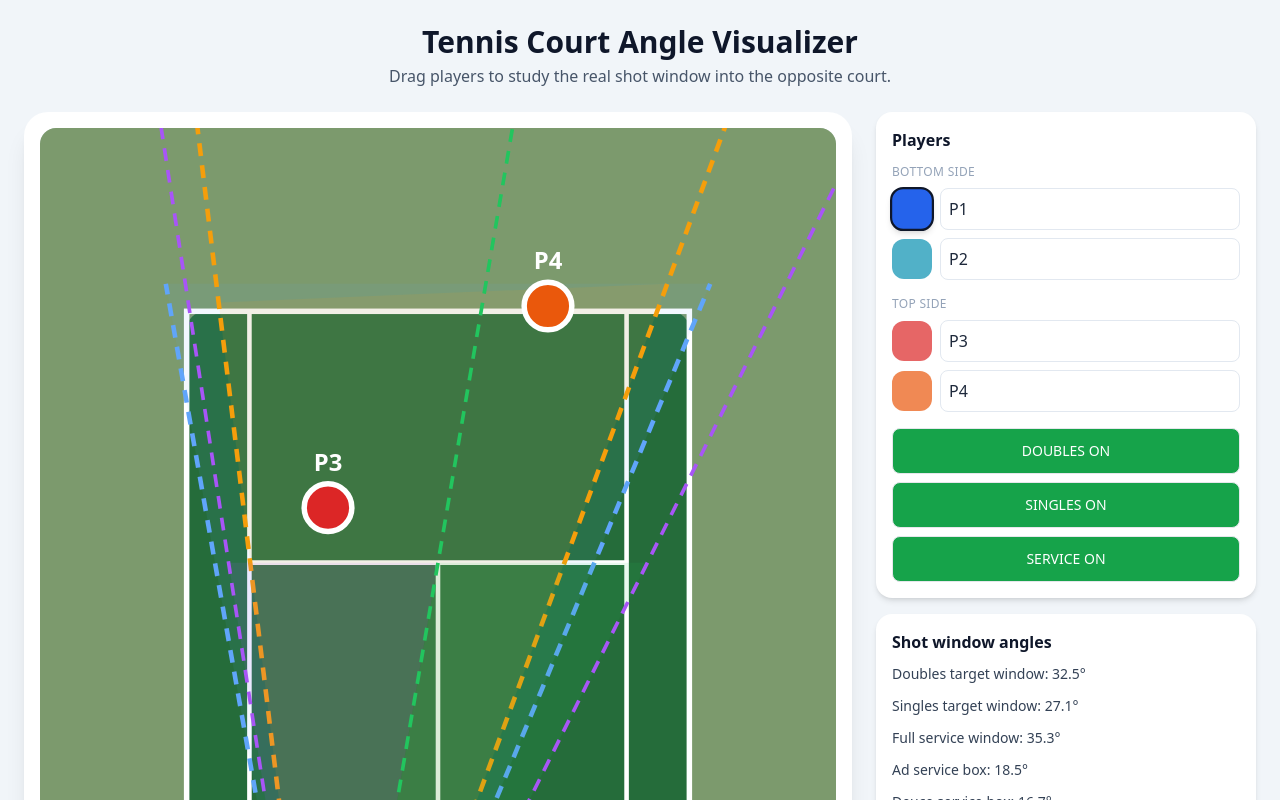
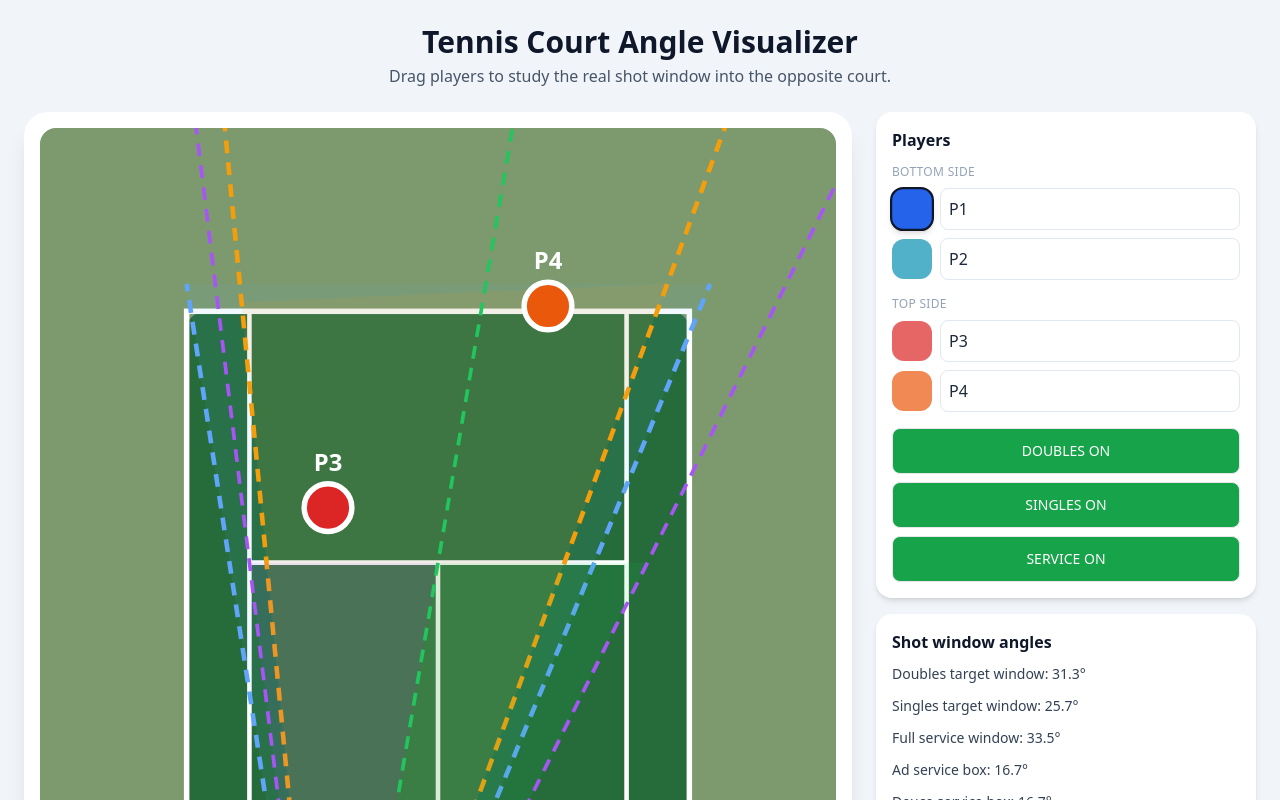
Before and after one commit to danleoparra/tennis-visualizer, a Next.js app: page / in a window 1280 px wide. Shown: the top 800 px of the page. Built offline with nearby package versions, Linux system fonts and the light colour scheme.

Commit message:
Adjust widening logic for singles and doubles windows

```diff
--- a/components/TennisReachVisualizer.js
+++ b/components/TennisReachVisualizer.js
@@ -195,11 +195,17 @@ export default function TennisReachVisualizer() {
   // At net (netProximity=1) → windows push well beyond the sidelines (sharp volley angles)
   const netWidenAmount = netProximity * netProximity * 3.5 * scale; // eased, max ~87px at net
 
-  const singlesLeftBaselineCorner  = { x: singlesLeftX  - netWidenAmount, y: targetBaselineY };
-  const singlesRightBaselineCorner = { x: singlesRightX + netWidenAmount, y: targetBaselineY };
-  const serviceLeftCorner   = { x: singlesLeftX  - netWidenAmount, y: targetServiceY };
-  const serviceRightCorner  = { x: singlesRightX + netWidenAmount, y: targetServiceY };
-  const serviceCenterCorner = { x: centerServiceX,                 y: targetServiceY };
+  // Down-the-line side stays pinned to the sideline — only cross-court side widens at net.
+  // Player on left  → left anchor = down-the-line (no widen), right anchor = cross-court (widen)
+  // Player on right → right anchor = down-the-line (no widen), left anchor = cross-court (widen)
+  const leftWidenAmount  = activeSide === "left"  ? 0 : netWidenAmount;
+  const rightWidenAmount = activeSide === "right" ? 0 : netWidenAmount;
+
+  const singlesLeftBaselineCorner  = { x: singlesLeftX  - leftWidenAmount,  y: targetBaselineY };
+  const singlesRightBaselineCorner = { x: singlesRightX + rightWidenAmount, y: targetBaselineY };
+  const serviceLeftCorner   = { x: singlesLeftX  - leftWidenAmount,  y: targetServiceY };
+  const serviceRightCorner  = { x: singlesRightX + rightWidenAmount, y: targetServiceY };
+  const serviceCenterCorner = { x: centerServiceX,                   y: targetServiceY };
 
   const interpolate = (p1, p2, t) => ({
     x: p1.x + (p2.x - p1.x) * t,
@@ -235,7 +241,7 @@ export default function TennisReachVisualizer() {
     activeSide === "left"
       ? interpolate(singlesLeftBaselineCorner, serviceLeftCorner, netProximity)
       : {
-          x: singlesLeftX - netWidenAmount - (playerOutsideRight * outsideBoost + netApproachBoost),
+          x: singlesLeftX - leftWidenAmount - (playerOutsideRight * outsideBoost + netApproachBoost),
           y: targetBaselineY,
         };
 
@@ -243,7 +249,7 @@ export default function TennisReachVisualizer() {
     activeSide === "right"
       ? interpolate(singlesRightBaselineCorner, serviceRightCorner, netProximity)
       : {
-          x: singlesRightX + netWidenAmount + (playerOutsideLeft * outsideBoost + netApproachBoost),
+          x: singlesRightX + rightWidenAmount + (playerOutsideLeft * outsideBoost + netApproachBoost),
           y: targetBaselineY,
         };
 
@@ -259,9 +265,9 @@ export default function TennisReachVisualizer() {
       ? extendThroughPoint(activePlayer, rightSinglesAnchor, volleyCarryDistance)
       : rightSinglesAnchor;
 
-  // Doubles windows also widen at net
-  const doublesLeftWindow  = { x: doublesLeftX  - netWidenAmount, y: targetBaselineY };
-  const doublesRightWindow = { x: doublesRightX + netWidenAmount, y: targetBaselineY };
+  // Doubles windows — down-the-line side stays pinned, cross-court side widens
+  const doublesLeftWindow  = { x: doublesLeftX  - leftWidenAmount,  y: targetBaselineY };
+  const doublesRightWindow = { x: doublesRightX + rightWidenAmount, y: targetBaselineY };
 
   const target = {
     doublesLeftWindow,
```
